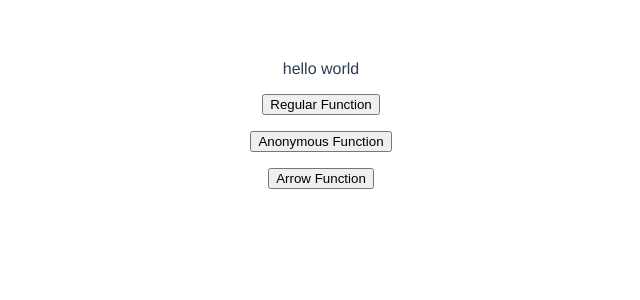
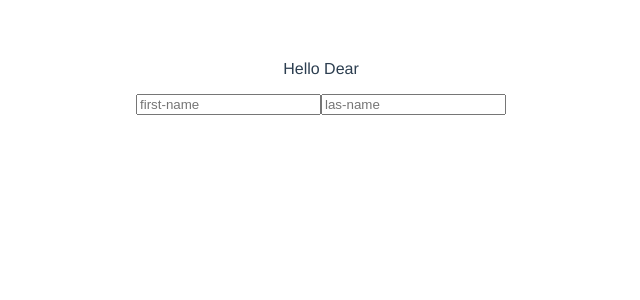
Before and after one commit to NaserAhadi/vue3-koderhq-composition-api, a Vue app: page / in a window 1280 px wide. Shown: the top 300 px of the page, without its empty margins (319-959 px from the left). Built offline with nearby package versions, Linux system fonts and the light colour scheme.

Commit message:
implement computed in vue 3

```diff
--- a/src/App.vue
+++ b/src/App.vue
@@ -1,13 +1,16 @@
 <template>
   <!-- <p>{{ greetingMsg }} {{ greetingUser }}</p> -->
+  <!-- <p>{{ greeting }}</p> -->
+  <!-- <p><button @click="newGreetingOne">Regular Function</button></p>
+  <p><button @click="newGreetingTwo">Anonymous Function</button></p>
+  <p><button @click="newGreetingThree">Arrow Function</button></p> -->
   <p>{{ greeting }}</p>
-  <p><button @click="newGreetingOne">Regular Function</button></p>
-  <p><button @click="newGreetingTwo">Anonymous Function</button></p>
-  <p><button @click="newGreetingThree">Arrow Function</button></p>
+  <input type="text" placeholder="first-name" @input="setFirstName"/>
+  <input type="text" placeholder="las-name" @input="setLastName"/>
 </template>
 
 <script>
-import {ref} from 'vue'
+import {ref,computed} from 'vue'
 
 export default {
   name: 'App',
@@ -17,23 +20,41 @@ export default {
   setup(){
     // console.log('setup');
     // const greeting = ref({msg: 'hello', user: 'john'})
-    const greeting = ref('hello world')
+    // const greeting = ref('hello world')
     // setTimeout(() => {
     //   // change ref value
     //   greeting.value.msg = 'greetings'
     //   greeting.value.user = 'Naser'
     // }, 3000)
-    function newGreetingOne() {
-      greeting.value = 'hello regular function'
+    // function newGreetingOne() {
+    //   greeting.value = 'hello regular function'
+    // }
+
+    // const newGreetingTwo = function(){
+    //   greeting.value = 'hello anonymous function'
+    // }
+
+    // const newGreetingThree = () => {greeting.value = 'hello arrow function'}
+    const user = ref({firstName:'', lastName:''})
+    function setFirstName($event){
+      user.value.firstName = $event.target.value
     }
 
-    const newGreetingTwo = function(){
-      greeting.value = 'hello anonymous function'
+    function setLastName($event){
+      user.value.lastName = $event.target.value
     }
-
-    const newGreetingThree = () => {greeting.value = 'hello arrow function'}
-
-    return {greeting, newGreetingOne, newGreetingTwo, newGreetingThree}
+    const greeting = computed(() => {
+      return `Hello Dear ${user.value.firstName} ${user.value.lastName}`
+    })
+    return {
+      greeting,
+      // newGreetingOne,
+      // newGreetingTwo,
+      // newGreetingThree
+      user,
+      setFirstName,
+      setLastName
+    }
   },
   created(){
     // console.log('created');
```
